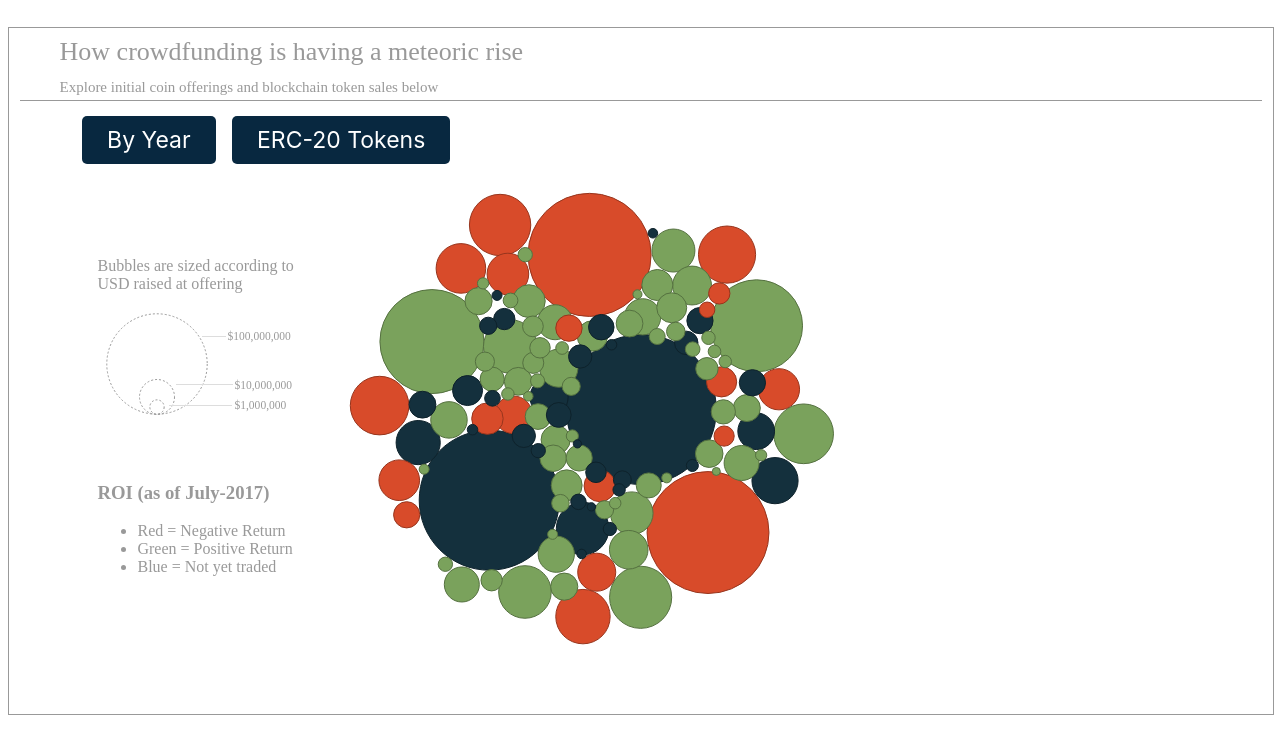
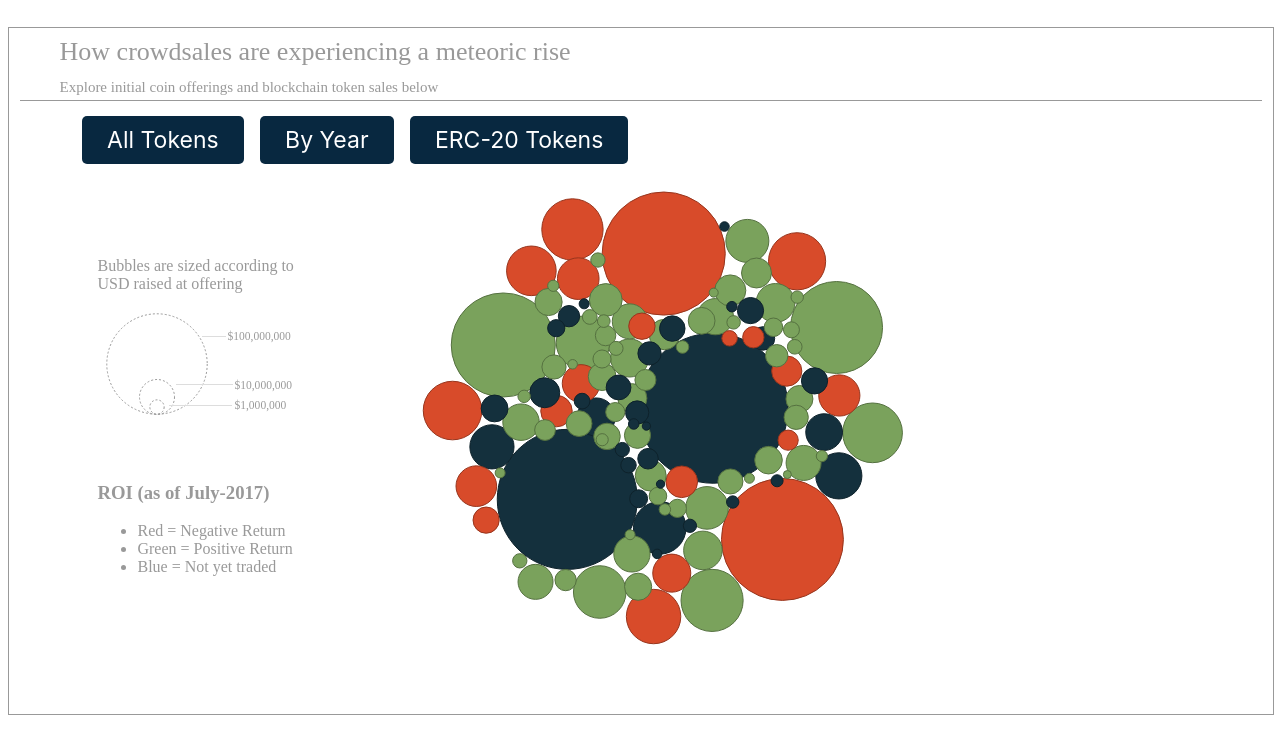
Before and after one commit to inkymaze/tokenICO, a website: page index.html in a window 1280 px wide. Shown: the part 96-850 px from the top of the page. Drawn offline with nearby package versions, Linux system fonts and the light colour scheme; animation ran at ten frames a second.

Commit message:
add all token filter

```diff
--- a/index.html
+++ b/index.html
@@ -6,21 +6,25 @@
     <script src="https://ajax.googleapis.com/ajax/libs/jquery/3.2.1/jquery.min.js"></script>
     <link rel="stylesheet" type="text/css" href="src/style.css">
     <script>
-      $(document).ready(function(){
-          $("button").click(function(){
-              $("div.bubbleKey").hide(50);
-          });
-      });
+
       $(document).ready(function() {
           $("div.ercAside").hide();
       });
       $(document).ready(function(){
           $(".nav-button2").click(function(){
               $("div.ercAside").show();
+              $("div.bubbleKey").hide(50);
           });
       });
       $(document).ready(function(){
           $(".nav-button1").click(function(){
+              $("div.ercAside").hide();
+              $("div.bubbleKey").hide(50);
+          });
+      });
+      $(document).ready(function(){
+          $("nav-button0").click(function(){
+              $("div.bubbleKey").show();
               $("div.ercAside").hide();
           });
       });
@@ -35,12 +39,13 @@
     </div>
 
     <div class="outerChart">
-      <div class="chartTitle">How crowdfunding is having a meteoric rise</div>
+      <div class="chartTitle">How crowdsales are experiencing a meteoric rise</div>
       <div class="subtitle">Explore initial coin offerings and blockchain token sales below</div>
 
 
       <div>
         <div class="filterNavBar">
+          <button id="alltokens" class="nav-button0">All Tokens</button>
           <button id="year" class="nav-button1">By Year</button>
           <button id="erc20" class="nav-button2">ERC-20 Tokens</button>
         </div>
@@ -196,7 +201,7 @@
 
        let simulation = d3.forceSimulation()
 
-       .force("xAxis", d3.forceX(width * 0.6).strength(0.03))
+       .force("xAxis", d3.forceX(width * 0.7).strength(0.03))
        .force("yAxis", d3.forceY(height * 0.6).strength(0.03))
 
          .force("preventCollide", d3.forceCollide(function(d) {
@@ -258,7 +263,6 @@
            function(d) {
               return getFillColor(d.roi);
              })
-
           .attr('stroke', function (d) {
             return d3.rgb(getFillColor(d.roi)).darker(); })
 
@@ -274,9 +278,7 @@
                   .duration(200)
                   .style("opacity", .95);
 
-
                   div.html(
-
                    "<br/>" + d.name + "<br/>" +
                    "USD Raised: $" + d.usd_raised + "<br/>" +
                    "Date: " + d.month + "<br/>" +
@@ -285,7 +287,6 @@
                    "--click for Whitepaper--" + "<br/>");
                    div.append("img")
                                     .attr("src", d.logo_path)
-
                                     .attr("width","50px")
                                     .attr("height","50px")
                    .style("left", (d3.event.pageX) + "px")
@@ -301,13 +302,9 @@
            })
            .on("click", function(d) {window.open(d.link); });
 
-
-
-
        d3.select("#year").on('click', function() {
          svg.selectAll('.erc20').remove();
          showYears();
-
 
          simulation
          .force('charge', d3.forceManyBody().strength(-0.5))
@@ -315,9 +312,7 @@
          .force("yAxis", d3.forceY(height * 0.535).strength(0.03))
          .force("preventCollide", d3.forceCollide(function(d) {
            return bubbleScale(d.usd_raised) + 2;
-
          }))
-
         .alphaTarget(0.4)
         .restart();
        });
--- a/src/style.css
+++ b/src/style.css
@@ -65,13 +65,26 @@ border: 4px solid #da552f;
 
 }
 
+.nav-button0 {
+color: white;
+background: #082840;
+border-radius: 5px;
+border: #082840;
+padding: 10px 25px;
+margin-left: 5%;
+font-size: 23px;
+font-family: Circular, -apple-system, system-ui, Roboto, "Helvetica Neue", sans-serif;
+
+
+}
+
 .nav-button1 {
 color: white;
 background: #082840;
 border-radius: 5px;
 border: #082840;
 padding: 10px 25px;
-margin-left: 5%;
+margin-left: 1%;
 font-size: 23px;
 font-family: Circular, -apple-system, system-ui, Roboto, "Helvetica Neue", sans-serif;
 
```
Lines whose indentation alone changed are shown as unchanged.
